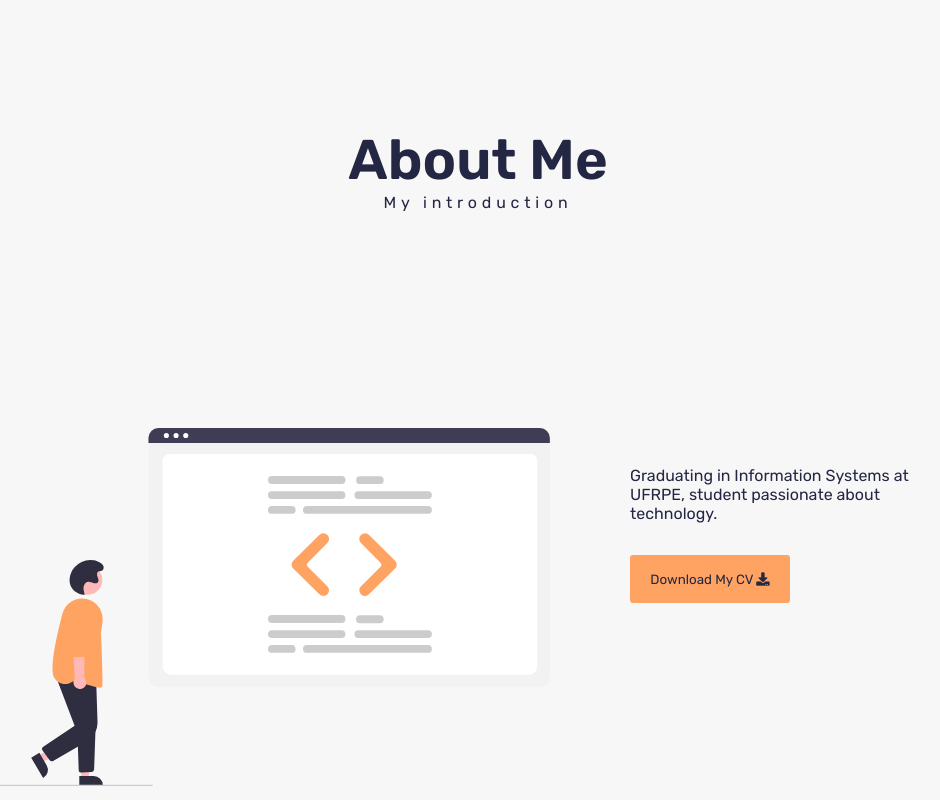
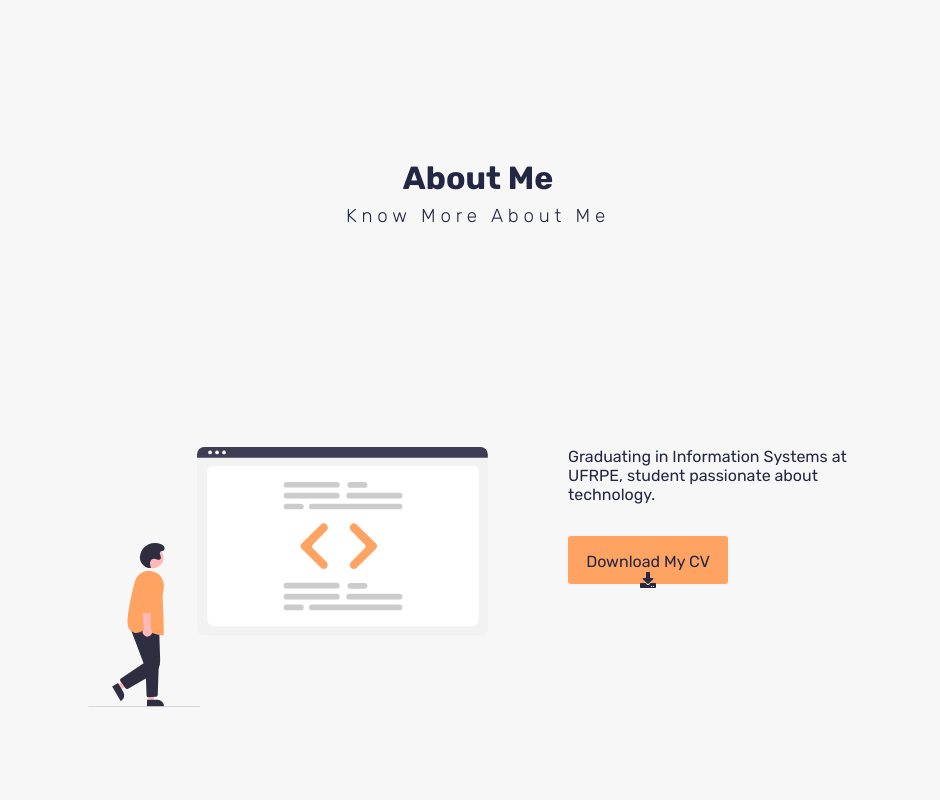
Before and after one commit to CabralArthur/React-Portfolio, a React (Create React App) app: page / in a window 1280 px wide. Shown: the part 700-1500 px from the top of the page, without its empty margins (162-1102 px from the left). Built offline with nearby package versions, Linux system fonts and the light colour scheme.

Commit message:
Finishing About Section

```diff
--- a/src/Components/AboutSection/AboutSection.css
+++ b/src/Components/AboutSection/AboutSection.css
@@ -4,28 +4,56 @@
   display: -webkit-box;
   display: -ms-flexbox;
   display: flex;
-  -ms-flex-wrap: wrap;
-      flex-wrap: wrap;
-  gap: 5rem;
   -webkit-box-pack: center;
       -ms-flex-pack: center;
           justify-content: center;
+  -ms-flex-wrap: wrap;
+      flex-wrap: wrap;
+  padding-top: 2rem;
+  margin: 0 auto;
+}
+.aboutSection .sectionTitle {
+  display: -webkit-box;
+  display: -ms-flexbox;
+  display: flex;
+  -webkit-box-orient: vertical;
+  -webkit-box-direction: normal;
+      -ms-flex-direction: column;
+          flex-direction: column;
+  gap: 0.5rem;
+  text-align: center;
+}
+.aboutSection .sectionTitle .aboutTitle {
+  font-size: 2rem;
+}
+.aboutSection .sectionTitle .aboutSubtitle {
+  font-weight: 300;
+  letter-spacing: 0.3rem;
 }
 .aboutSection .aboutSectionContent {
   width: 100%;
+  max-height: 500px;
   display: -webkit-box;
   display: -ms-flexbox;
   display: flex;
   -ms-flex-wrap: wrap;
       flex-wrap: wrap;
-  -webkit-box-align: center;
-      -ms-flex-align: center;
-          align-items: center;
+  -webkit-box-pack: center;
+      -ms-flex-pack: center;
+          justify-content: center;
+  -webkit-box-align: start;
+      -ms-flex-align: start;
+          align-items: flex-start;
   gap: 5rem;
 }
-.aboutSection .aboutSectionContent img {
-  max-width: 34.5rem;
-  margin-bottom: 6rem;
+.aboutSection .aboutSectionContent .imageWrapper {
+  max-width: 400px;
+}
+.aboutSection .aboutSectionContent .imageWrapper img {
+  width: 100%;
+  height: 100%;
+  -o-object-fit: cover;
+     object-fit: cover;
 }
 .aboutSection .aboutSectionContent .aboutSectionText {
   max-width: 300px;
@@ -44,3 +72,18 @@
 .aboutSection .aboutSectionContent .aboutSectionText button {
   margin-bottom: 15rem;
 }
+@media (min-width: 480px) and (-webkit-min-device-pixel-ratio: 2), (-webkit-min-device-pixel-ratio: 2), (min-resolution: 192dpi) {
+  .aboutSection .aboutSectionContent .aboutSectionText {
+    -webkit-box-pack: center;
+        -ms-flex-pack: center;
+            justify-content: center;
+    -webkit-box-align: center;
+        -ms-flex-align: center;
+            align-items: center;
+    -webkit-box-orient: vertical;
+    -webkit-box-direction: normal;
+        -ms-flex-direction: column;
+            flex-direction: column;
+    text-align: center;
+  }
+}
--- a/src/Components/AboutSection/AboutSection.js
+++ b/src/Components/AboutSection/AboutSection.js
@@ -2,21 +2,33 @@ import React from 'react'
 import "../../Styles/Main.css"
 import "./AboutSection.css"
 import AboutDevImage from '../../assets/img/vector/about-dev-vector.svg'
-import Title from '../Title/Title'
 
 const AboutSection = () => {
     return (
-        <section className='aboutSection container'>
-            <Title titulo='About Me' subtitulo='My introduction'/>
+        <section className='aboutSection'>
+            <div className='sectionTitle'>
+                <h1 className='aboutTitle'>
+                    About Me
+                </h1>
+                <h3 className='aboutSubtitle'>
+                    Know More About Me
+                </h3>
+            </div>
             <div className='aboutSectionContent'>
-                <img src={AboutDevImage} alt='About Section DevImage'></img>
+
+                <div className='imageWrapper'>
+                    <img src={AboutDevImage} alt='About Section DevImage'></img>
+                </div>
+
                 <div className='aboutSectionText'>
                     <span>Graduating in Information Systems at UFRPE, student passionate about technology.</span>
-                    <button className='primaryButton'>
-                        Download My CV <i class="fas fa-download"></i>
-                    </button>
+                    <a className='primaryButton' href='/'>
+                        Download My CV <i className="fas fa-download"></i>
+                    </a>
                 </div>
+
             </div>
+
         </section>
     )
 }
--- a/src/Components/AboutSection/AboutSection.scss
+++ b/src/Components/AboutSection/AboutSection.scss
@@ -1,19 +1,43 @@
 .aboutSection{
     width: 100%;
     height: 100vh;
+
     display: flex;
+    justify-content: center;
     flex-wrap: wrap;
-    gap: 5rem;
-    justify-content: center;
-    .aboutSectionContent{
+
+    padding-top: 2rem;
+    margin: 0 auto;
+
+    .sectionTitle{
+        display: flex;
+        flex-direction: column;
+        gap: .5rem;
+        text-align: center;
+        .aboutTitle{
+            font-size: 2rem;
+        }
+        .aboutSubtitle{
+            font-weight: 300;
+            letter-spacing: .3rem;
+        }
+    }
+
+    .aboutSectionContent {
         width: 100%;
+        max-height: 500px;
         display: flex;
         flex-wrap: wrap;
-        align-items: center;
+        justify-content: center;
+        align-items: flex-start;
         gap: 5rem;
-        img{
-            max-width: 34.5rem;
-            margin-bottom: 6rem;
+        .imageWrapper{
+            max-width: 400px;
+            img{
+                width: 100%;
+                height: 100%;
+                object-fit: cover;
+            }
         }
         .aboutSectionText{
             max-width: 300px;
@@ -25,6 +49,12 @@
             button{
                 margin-bottom: 15rem;
             }
+            @media (min-width: 480px) and (-webkit-min-device-pixel-ratio: 2), (min-resolution: 192dpi) {
+                justify-content: center;
+                align-items: center;
+                flex-direction: column;
+                text-align: center;
+            }
         }
     }
 }
```
